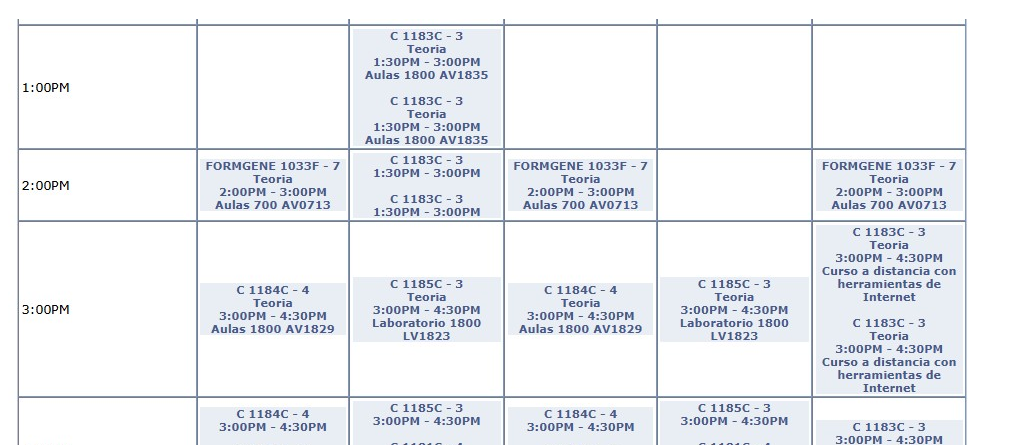
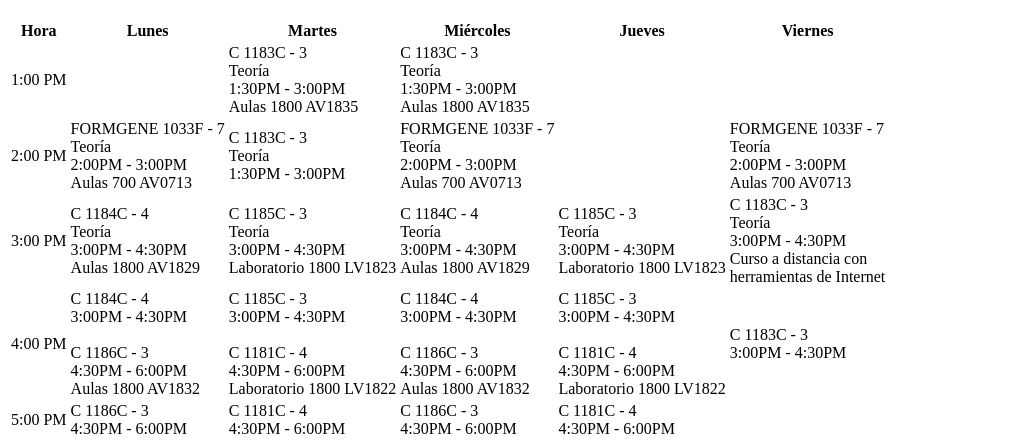
Before and after one commit to lucianobarceloo/CurriculumBarceloLuciano, a plain HTML site: page schedule.html in a window 1280 px wide. Shown: the part 507-952 px from the top of the page, without its empty margins (0-1022 px from the left). Drawn offline with Linux system fonts and the light colour scheme.

Commit message:
correccion del horario

```diff
--- a/schedule.html
+++ b/schedule.html
@@ -20,7 +20,56 @@
 	</header>
 	<main>
         <h1>Mi horario de clases</h1>
-		<img src="imgs/horario.jpg" alt="Horario de clases">
+		  <table>
+    <tr>
+      <th>Hora</th>
+      <th>Lunes</th>
+      <th>Martes</th>
+      <th>Miércoles</th>
+      <th>Jueves</th>
+      <th>Viernes</th>
+    </tr>
+    <tr>
+      <td class="hora">1:00 PM</td>
+      <td></td>
+      <td>C 1183C - 3<br>Teoría<br>1:30PM - 3:00PM<br>Aulas 1800 AV1835</td>
+      <td>C 1183C - 3<br>Teoría<br>1:30PM - 3:00PM<br>Aulas 1800 AV1835</td>
+      <td></td>
+      <td></td>
+    </tr>
+    <tr>
+      <td class="hora">2:00 PM</td>
+      <td>FORMGENE 1033F - 7<br>Teoría<br>2:00PM - 3:00PM<br>Aulas 700 AV0713</td>
+      <td>C 1183C - 3<br>Teoría<br>1:30PM - 3:00PM</td>
+      <td>FORMGENE 1033F - 7<br>Teoría<br>2:00PM - 3:00PM<br>Aulas 700 AV0713</td>
+      <td></td>
+      <td>FORMGENE 1033F - 7<br>Teoría<br>2:00PM - 3:00PM<br>Aulas 700 AV0713</td>
+    </tr>
+    <tr>
+      <td class="hora">3:00 PM</td>
+      <td>C 1184C - 4<br>Teoría<br>3:00PM - 4:30PM<br>Aulas 1800 AV1829</td>
+      <td>C 1185C - 3<br>Teoría<br>3:00PM - 4:30PM<br>Laboratorio 1800 LV1823</td>
+      <td>C 1184C - 4<br>Teoría<br>3:00PM - 4:30PM<br>Aulas 1800 AV1829</td>
+      <td>C 1185C - 3<br>Teoría<br>3:00PM - 4:30PM<br>Laboratorio 1800 LV1823</td>
+      <td>C 1183C - 3<br>Teoría<br>3:00PM - 4:30PM<br>Curso a distancia con<br>herramientas de Internet</td>
+    </tr>
+    <tr>
+      <td class="hora">4:00 PM</td>
+      <td>C 1184C - 4<br>3:00PM - 4:30PM<br><br>C 1186C - 3<br>4:30PM - 6:00PM<br>Aulas 1800 AV1832</td>
+      <td>C 1185C - 3<br>3:00PM - 4:30PM<br><br>C 1181C - 4<br>4:30PM - 6:00PM<br>Laboratorio 1800 LV1822</td>
+      <td>C 1184C - 4<br>3:00PM - 4:30PM<br><br>C 1186C - 3<br>4:30PM - 6:00PM<br>Aulas 1800 AV1832</td>
+      <td>C 1185C - 3<br>3:00PM - 4:30PM<br><br>C 1181C - 4<br>4:30PM - 6:00PM<br>Laboratorio 1800 LV1822</td>
+      <td>C 1183C - 3<br>3:00PM - 4:30PM</td>
+    </tr>
+    <tr>
+      <td class="hora">5:00 PM</td>
+      <td>C 1186C - 3<br>4:30PM - 6:00PM</td>
+      <td>C 1181C - 4<br>4:30PM - 6:00PM</td>
+      <td>C 1186C - 3<br>4:30PM - 6:00PM</td>
+      <td>C 1181C - 4<br>4:30PM - 6:00PM</td>
+      <td></td>
+    </tr>
+  </table>
 	</main>
 	<footer>
 		<p>Luciano Barceló Murrieta - 2025</p>
```
Also changed, not shown: imgs/yo.jpg.
